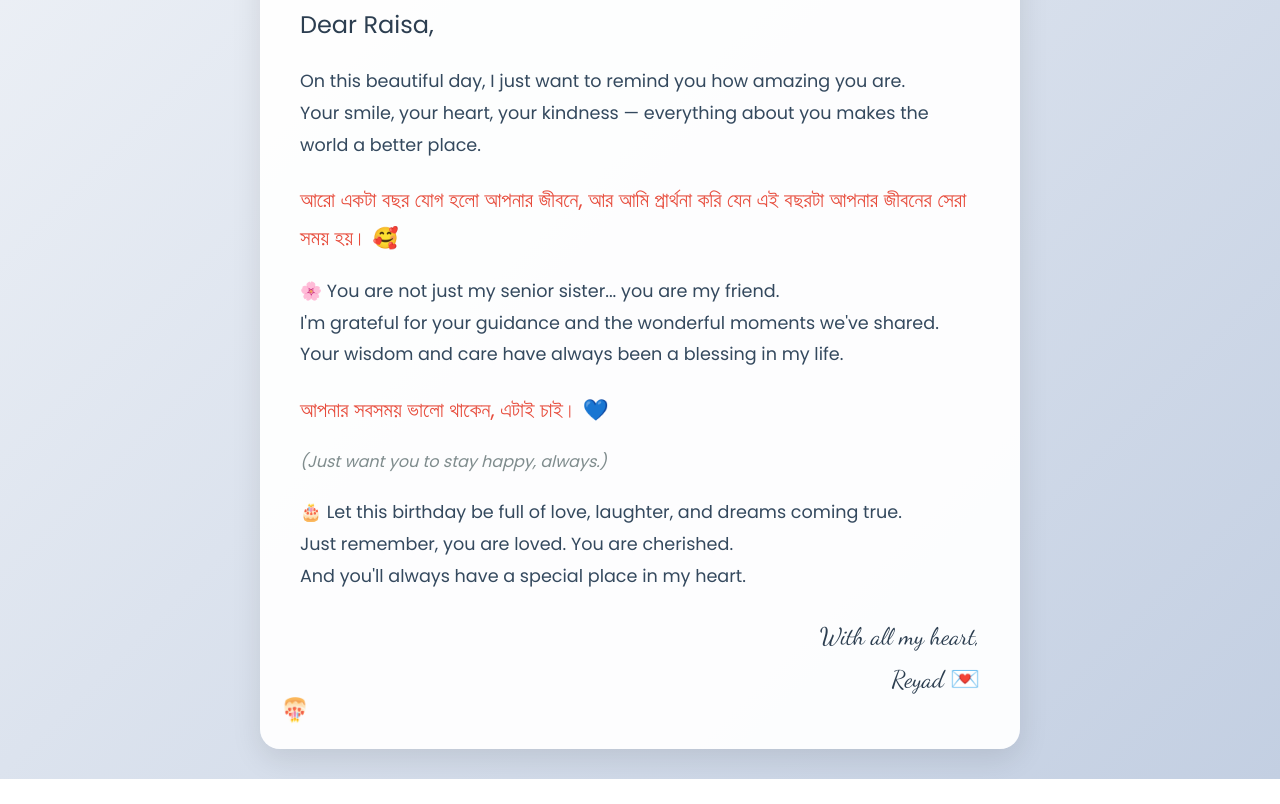
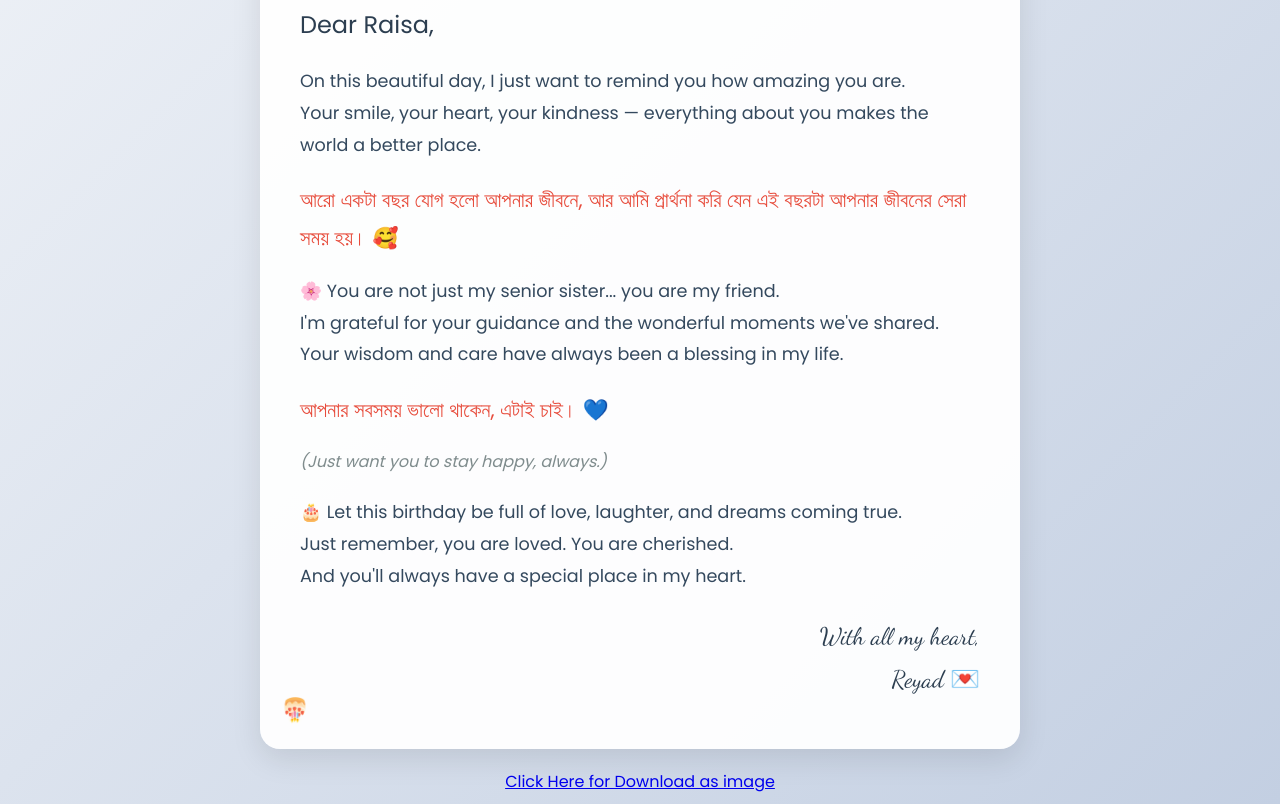
Before and after one commit to reyad469/Happy-Birthday-Raisa-Farzana, a plain HTML site: page index.html in a window 1280 px wide. Shown: the part 520-1324 px from the top of the page. Before the commit the page ends 1299 px from the top, so only its background shows below. Drawn offline with Linux system fonts and the light colour scheme.

Commit message:
index.html

```diff
--- a/index.html
+++ b/index.html
@@ -45,6 +45,7 @@
                 </div>
             </div>
         </div>
+    <a href="https://raw.githubusercontent.com/reyad469/Happy-Birthday-Raisa-Farzana/refs/heads/main/Happy%20Birthday.png" style="display: block;text-align: center;" target="_blank">Click Here for Download as image</a>
     </div>
     <script src="script.js"></script>
 </body>
```
